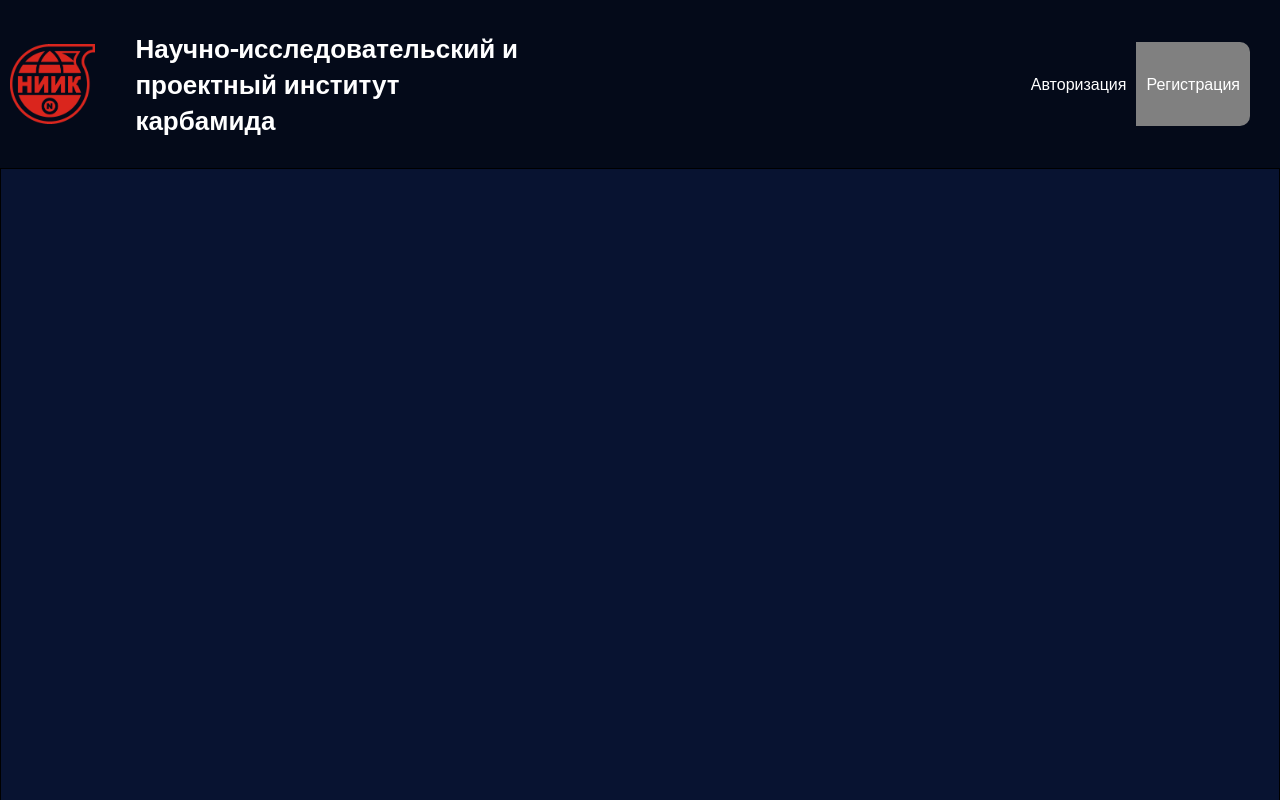
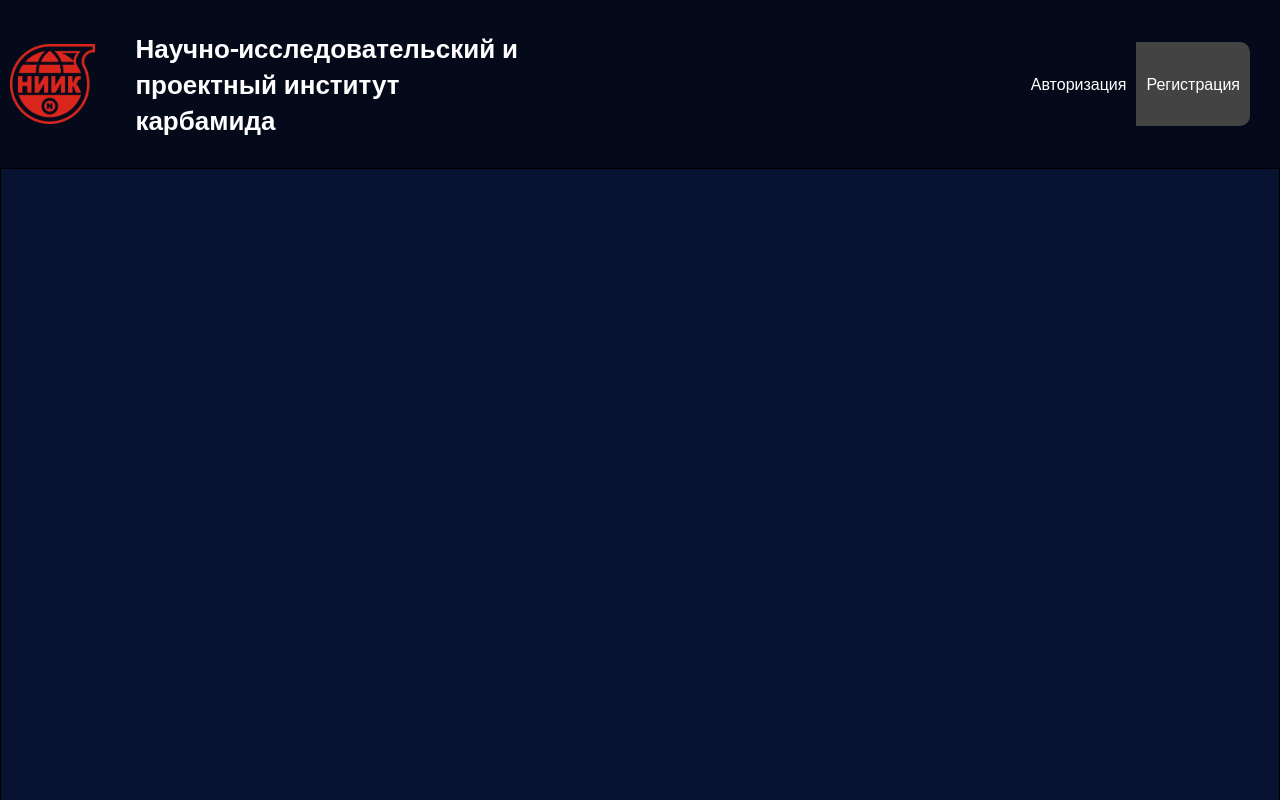
Before and after one commit to Spudisis/PracnicNIIK, a React (Create React App) app: page / in a window 1280 px wide. Shown: the top 800 px of the page. Built offline with nearby package versions, Linux system fonts and the light colour scheme.

Commit message:
pre merge

```diff
--- a/src/header/auth/auth.jsx
+++ b/src/header/auth/auth.jsx
@@ -3,7 +3,10 @@ import s from "./auth.module.css";
 function Auth() {
   document.addEventListener("click", function (e) {
     if (e.target.id === "auth") {
-      console.log("click");
+      console.log("click1");
+    }
+    if (e.target.id === "reg") {
+      console.log("click2");
     }
   });
   return (
@@ -12,7 +15,9 @@ function Auth() {
         <div className={s.auth_text} id="auth">
           Авторизация
         </div>
-        <div className={s.reg}>Регистрация</div>
+        <div className={s.reg} id="reg">
+          Регистрация
+        </div>
       </div>
     </div>
   );
--- a/src/header/auth/auth.module.css
+++ b/src/header/auth/auth.module.css
@@ -28,5 +28,10 @@
   height: 100%;
   text-align: center;
   border-radius: 0 10px 10px 0px;
-  background-color: grey;
+  background-color: rgb(67, 67, 67);
 }
+
+.reg:hover {
+  cursor: pointer;
+  background-color: gray;
+}
```
